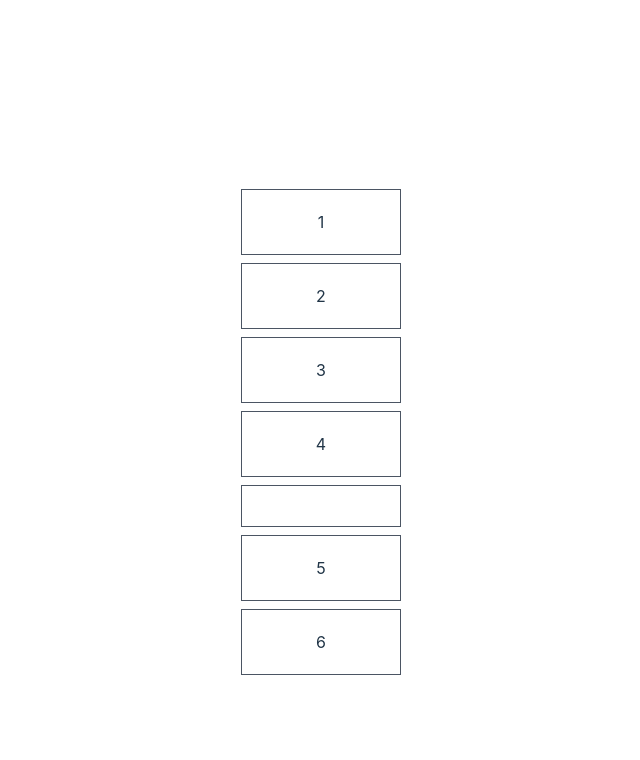
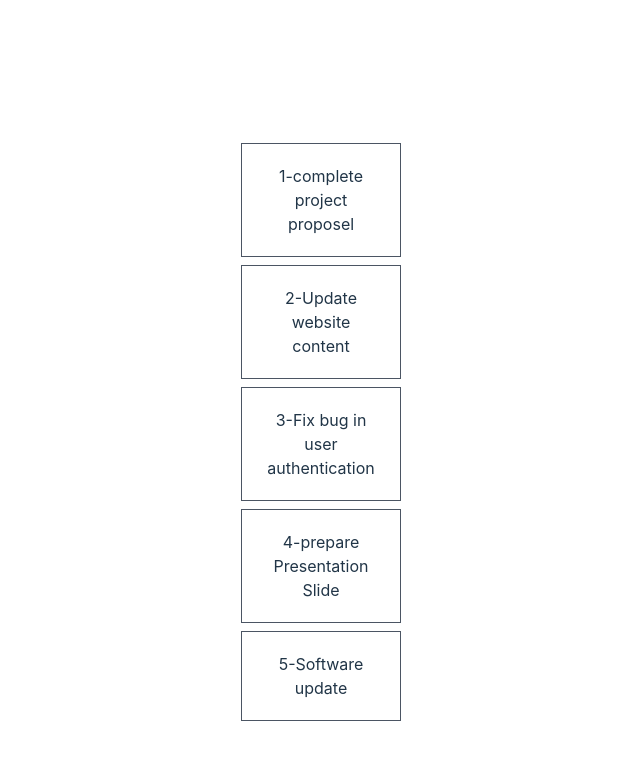
Before and after one commit to Aminulislam88/VueJs_Class_Style_binding, a Vue app: page / in a window 1280 px wide. Shown: the top 760 px of the page, without its empty margins (319-959 px from the left). Built offline with nearby package versions, Linux system fonts and the light colour scheme.

Commit message:
2nd loop complete

```diff
--- a/src/App.vue
+++ b/src/App.vue
@@ -1,12 +1,18 @@
 <script setup>
 
-const items=[1,2,3,4,,5,6]
+const tasks=[
+    "complete project proposel",
+    "Update website content",
+    "Fix bug in user authentication",
+    "prepare Presentation Slide",
+    "Software update"
+]
 </script>
 
 <template>
   <body class="p-10">
     <section class="mx-auto container flex items-center text-center flex-col space-y-2">
-        <div class="p-5 border border-gray-600 w-40" v-for="item in items">{{ item }}</div>
+        <div class="p-5 border border-gray-600 w-40" v-for="(task,index) in tasks">{{index +1}}-{{ task }}</div>
     </section>
 </body>
 </template>
```
